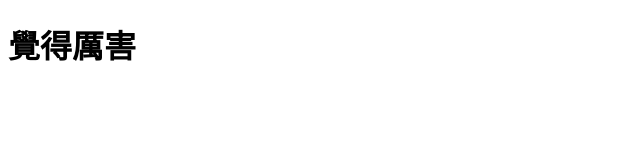
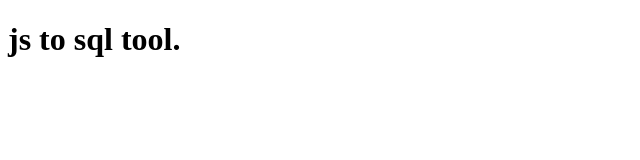
Before and after one commit to ZoroBear/ZoroBear.github.io, a plain HTML site: page index.html in a window 1280 px wide. Shown: the whole page, without its empty margins (0-640 px from the left). Drawn offline with Linux system fonts and the light colour scheme.

Commit message:
Update index.html

```diff
--- a/index.html
+++ b/index.html
@@ -2,9 +2,9 @@
 <html>
   <head>
     <meta charset="utf-8">
-    <title>你好，GitHub</title>
+    <title>ZoroBear | TT2</title>
   </head>
   <body>
-    <h1>覺得厲害</h1>
+    <h1><a src="/stringBuffer/stringBufferChanger">js to sql tool.</a></h1>
   </body>
 </html>
```
